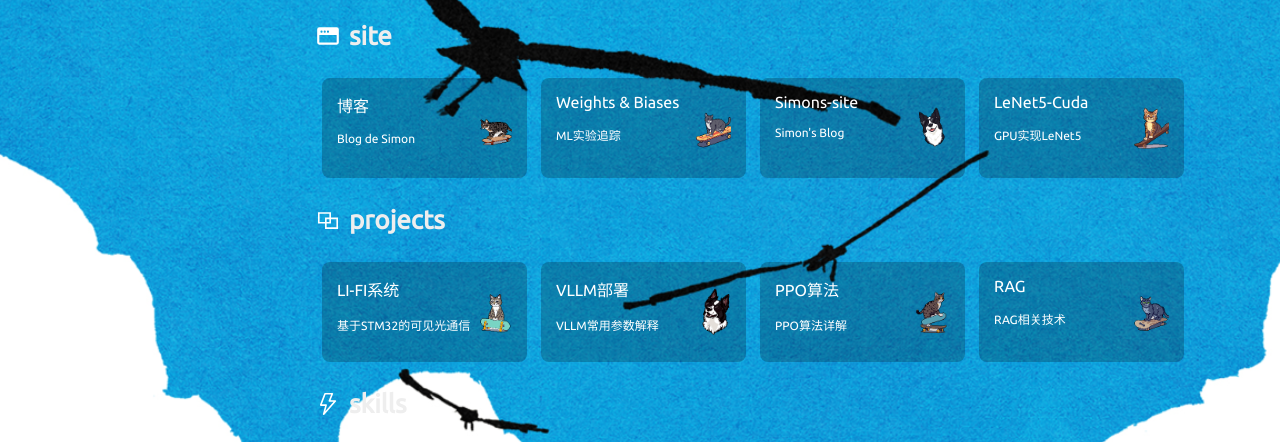
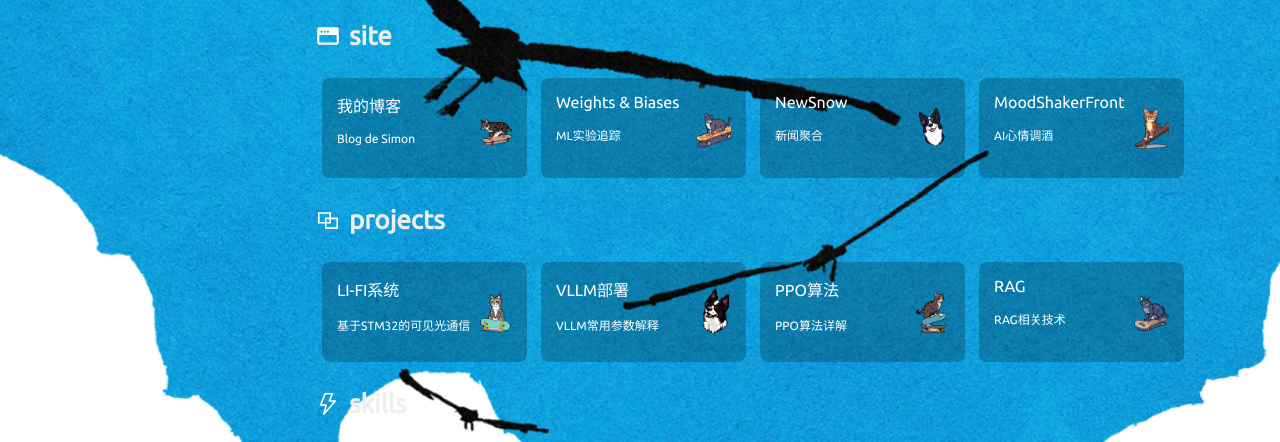
Before and after one commit to Tendo33/SimonHome, a plain HTML site: page index.html in a window 1280 px wide. Shown: the part 872-1314 px from the top of the page. Drawn offline with Linux system fonts and the light colour scheme.

Commit message:
feat(index): update project items and improve pop function

```diff
--- a/index.html
+++ b/index.html
@@ -180,16 +180,18 @@
 							clip-rule="evenodd" />
 					</svg>
 					site </div>
-				<div class="projectList"><a class="projectItem a" target="_blank" href="https://simonsun.cc/">
+				<div class="projectList">
+					<a class="projectItem a" target="_blank" href="https://simonsun.xyz/">
 						<div class="projectItemLeft">
-							<h1>博客</h1>
+							<h1>我的博客</h1>
 							<p>Blog de Simon</p>
 						</div>
 						<div class="projectItemRight">
 							<img src="./static/img/i1.png" alt="">
 						</div>
 
-					</a><a class="projectItem a" target="_blank" href="https://wandb.ai/jinfeng-sun">
+					</a>
+					<a class="projectItem a" target="_blank" href="https://wandb.ai/jinfeng-sun">
 						<div class="projectItemLeft">
 							<h1>Weights & Biases</h1>
 							<p>ML实验追踪</p>
@@ -199,20 +201,20 @@
 						</div>
 
 					</a>
-					<a class="projectItem a" target="_blank" href="https://github.com/Tendo33/Simons-site">
+					<a class="projectItem a" target="_blank" href="https://newsnow.simonsun.cc">
 						<div class="projectItemLeft">
-							<h1>Simons-site</h1>
-							<p>Simon's Blog</p>
+							<h1>NewSnow</h1>
+							<p>新闻聚合</p>
 						</div>
 						<div class="projectItemRight">
 							<img src="./static/img/i3.png" alt="">
 						</div>
 
 					</a><a class="projectItem a" target="_blank"
-						href="https://github.com/Tendo33/LeNet5-Cuda-implementation">
+						href="https://github.com/Tendo33/MoodShakerFront">
 						<div class="projectItemLeft">
-							<h1>LeNet5-Cuda</h1>
-							<p>GPU实现LeNet5</p>
+							<h1>MoodShakerFront</h1>
+							<p>AI心情调酒</p>
 						</div>
 						<div class="projectItemRight">
 							<img src="./static/img/i4.png" alt="">
--- a/static/js/script.js
+++ b/static/js/script.js
@@ -37,11 +37,12 @@
 
 function pop(imageURL) {
     console.log('pop function called with URL:', imageURL);
-
-    // 获取弹窗元素
     var tcElement = document.querySelector(".tc");
     var tcMainElement = document.querySelector(".tc-main");
-
+    if (!tcElement || !tcMainElement) {
+        console.error('Required elements not found');
+        return;
+    }
     // 确保图片元素存在
     var tcImgElement = tcMainElement.querySelector("img");
     if (!tcImgElement) {
@@ -50,20 +51,12 @@
         tcImgElement.className = 'tc-img';
         tcMainElement.appendChild(tcImgElement);
     }
-
     console.log('Elements found:', {
         tc: tcElement,
         tcMain: tcMainElement,
         tcImg: tcImgElement
     });
-
-    if (!tcElement || !tcMainElement) {
-        console.error('Required elements not found');
-        return;
-    }
-
     if (imageURL) {
-        // 预加载图片
         var img = new Image();
         img.onload = function() {
             console.log('Image loaded successfully');
@@ -76,11 +69,11 @@
         };
         img.src = imageURL;
     } else {
-        // 关闭弹窗
         tcElement.classList.remove("active");
         tcMainElement.classList.remove("active");
     }
 }
+window.pop = pop;
 
 var tc = document.querySelector('.tc');
 var tc_main = document.querySelector('.tc-main');
```
